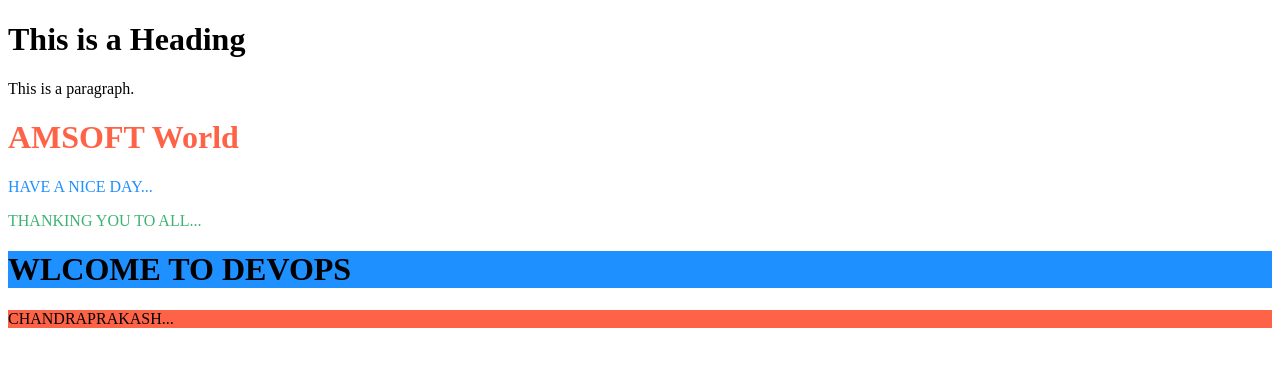
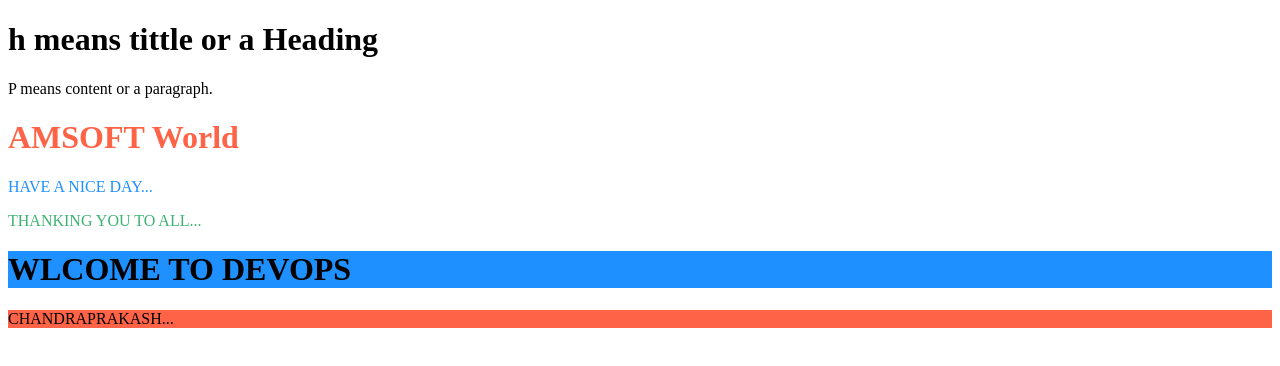
Before and after one commit to chandraprakash9/demo1, a plain HTML site: page index.html in a window 1280 px wide. Drawn offline with Linux system fonts and the light colour scheme.

Commit message:
Update index.html

```diff
--- a/index.html
+++ b/index.html
@@ -5,8 +5,8 @@
 </head>
 <body>
 
-<h1>This is a Heading</h1>
-<p>This is a paragraph.</p>
+<h1>h means tittle or  a Heading</h1>
+<p> P means content or a paragraph.</p>
 
 <h1 style="color:Tomato;">AMSOFT World</h1>
 <p style="color:DodgerBlue;">HAVE A NICE DAY...</p>
```
